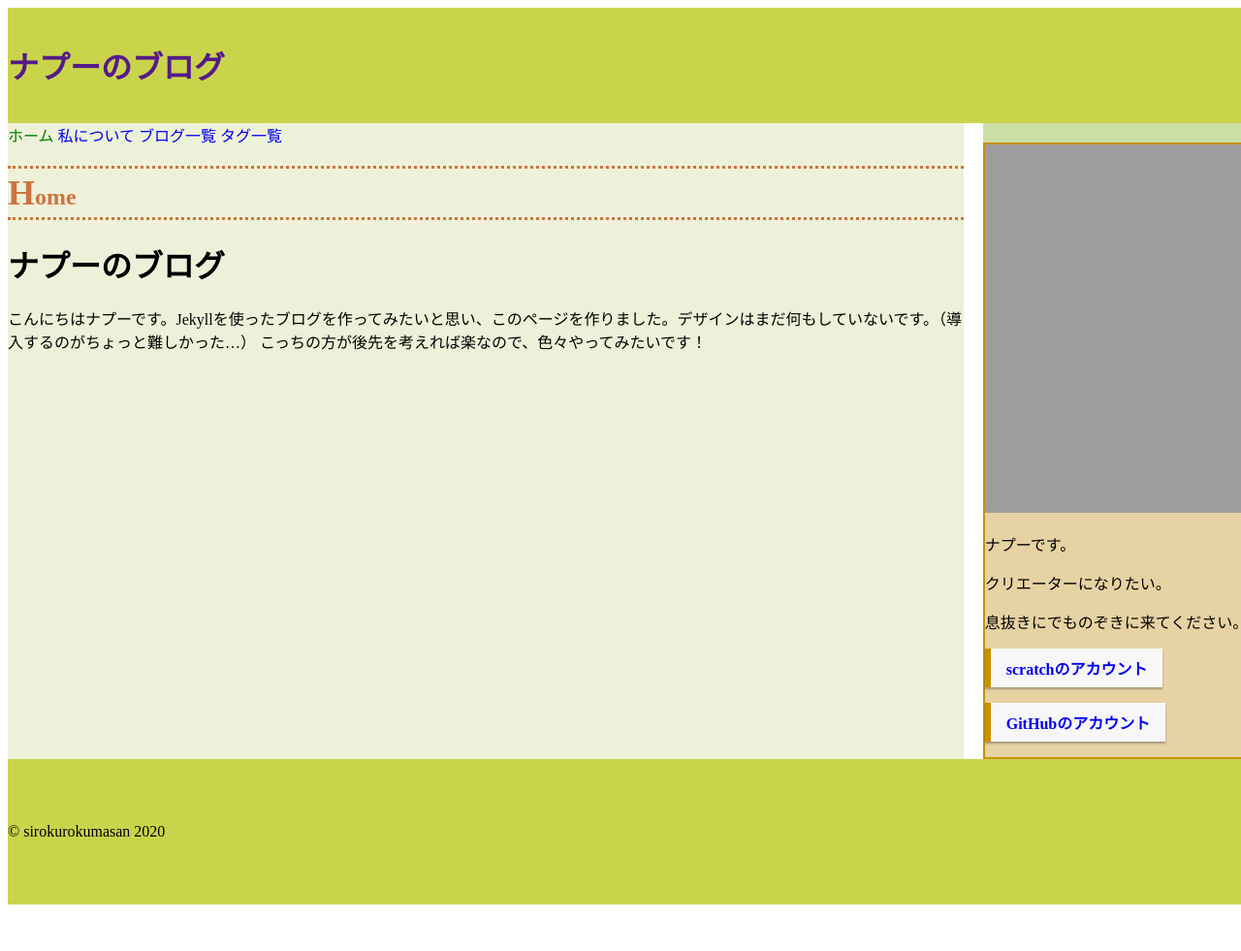
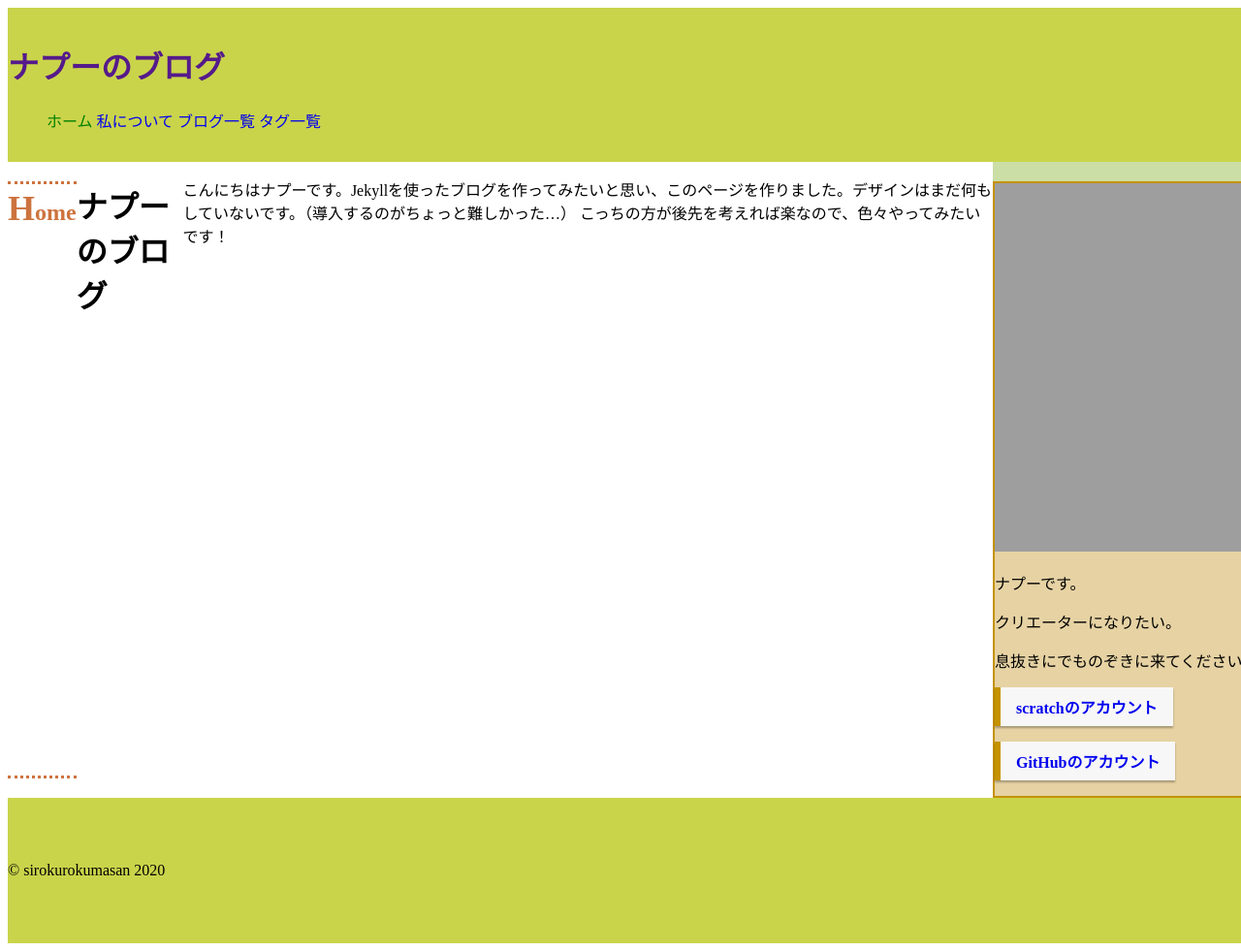
Before and after one commit to sirokurokumasan/sirokurokumasan.github.io, a Jekyll site: the page built from index.md, in a window 1280 px wide and 981 px high. Shown: the whole window at 97% size. Built offline with Jekyll 4.4.1, drawn with Linux system fonts in a browser that asks for light colours.

Commit message:
Update default.html

```diff
--- a/_layouts/default.html
+++ b/_layouts/default.html
@@ -9,10 +9,12 @@
 <body>
 <header>
   <h1><a href class="headline">ナプーのブログ</a></h1>
+  <nav id="gnav">
+  <ul class="inner">
+    {% include navigation.html %}
+  </nav>
 </header>
 <div class="container">
-  <main class="main">
-    {% include navigation.html %}
     <h2>{{ page.title }}</h2>
     {{ content }}
   </main>
```
